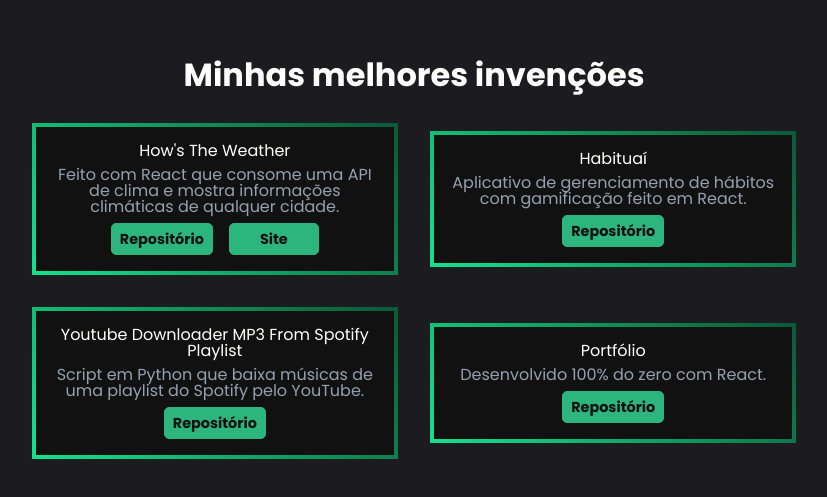
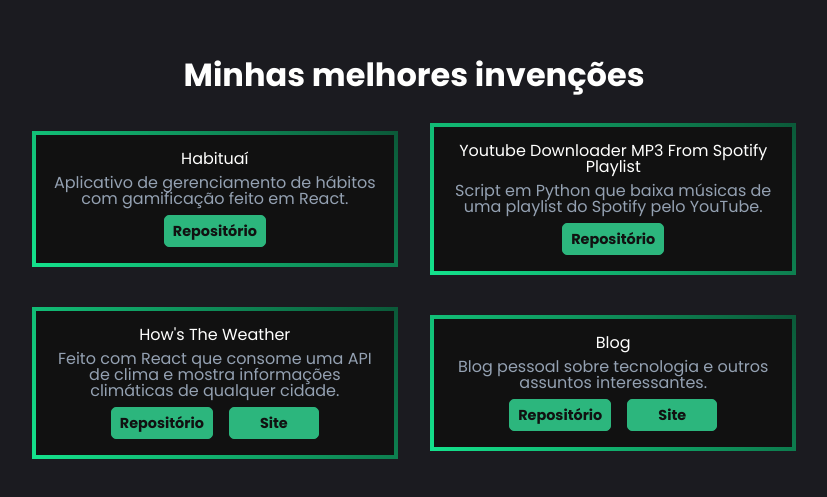
Before and after one commit to brnofranco/portfolio, a React (Vite) app: page / in a window 1280 px wide. Shown: the part 2767-3264 px from the top of the page, without its empty margins (376-1203 px from the left). Built offline with nearby package versions, Linux system fonts and the light colour scheme.

Commit message:
add blog project and correct translation

```diff
--- a/locales/en.json
+++ b/locales/en.json
@@ -23,7 +23,8 @@
 		"rocketseat": "React.js",
 		"card": {
 			"issuance": "Issuance",
-			"workload": "Workload"
+			"workload": "Workload",
+			"hours": "hours"
 		}
 	},
 	"projects": {
@@ -32,7 +33,7 @@
 			"howstheweather": "Made with React that consumes a weather API and shows weather information for any city.",
 			"habituai": "Habit management application with gamification made in React.",
 			"spotifytomp3": "Python script that downloads songs from a Spotify playlist via YouTube.",
-			"portfolio": "Developed 100% from scratch with React."
+			"blog": "My personal blog which I post about tech and other stuff."
 		},
 		"card": {
 			"website": "Website",
--- a/locales/pt.json
+++ b/locales/pt.json
@@ -23,7 +23,8 @@
 		"rocketseat": "Trilha de React.js",
 		"card": {
 			"issuance": "Emissão",
-			"workload": "Carga horária"
+			"workload": "Carga horária",
+			"hours": "horas"
 		}
 	},
 	"projects": {
@@ -32,7 +33,7 @@
 			"howstheweather": "Feito com React que consome uma API de clima e mostra informações climáticas de qualquer cidade.",
 			"habituai": "Aplicativo de gerenciamento de hábitos com gamificação feito em React.",
 			"spotifytomp3": "Script em Python que baixa músicas de uma playlist do Spotify pelo YouTube.",
-			"portfolio": "Desenvolvido 100% do zero com React."
+			"blog": "Blog pessoal sobre tecnologia e outros assuntos interessantes."
 		},
 		"card": {
 			"website": "Site",
--- a/src/components/Certifications/Card/index.tsx
+++ b/src/components/Certifications/Card/index.tsx
@@ -27,7 +27,9 @@ export default function Card({
 				{time && (
 					<>
 						{t("certifications.card.workload")}:{" "}
-						<span>{time} horas</span>
+						<span>
+							{time} {t("certifications.card.hours")}
+						</span>
 					</>
 				)}
 				{year && (
--- a/src/components/Projects/index.tsx
+++ b/src/components/Projects/index.tsx
@@ -11,12 +11,6 @@ export function Projects() {
 			<h2>{t("projects.title")}</h2>
 			<div className="cards-container">
 				<Card
-					title="How's The Weather"
-					description={t("projects.descriptions.howstheweather")}
-					deploy="https://howstheweather-brnofranco.vercel.app/"
-					repository="https://github.com/brnofranco/howstheweather"
-				/>
-				<Card
 					title="Habituaí"
 					description={t("projects.descriptions.habituai")}
 					repository="https://github.com/Habituai/Front"
@@ -27,8 +21,15 @@ export function Projects() {
 					repository="https://github.com/brnofranco/spotify-playlist-to-mp3"
 				/>
 				<Card
-					title="Portfólio"
-					description={t("projects.descriptions.portfolio")}
+					title="How's The Weather"
+					description={t("projects.descriptions.howstheweather")}
+					deploy="https://howstheweather-brnofranco.vercel.app/"
+					repository="https://github.com/brnofranco/howstheweather"
+				/>
+				<Card
+					title="Blog"
+					description={t("projects.descriptions.blog")}
+					deploy="https://brnoblog.vercel.app/"
 					repository="https://github.com/brnofranco/portfolio"
 				/>
 			</div>
```
